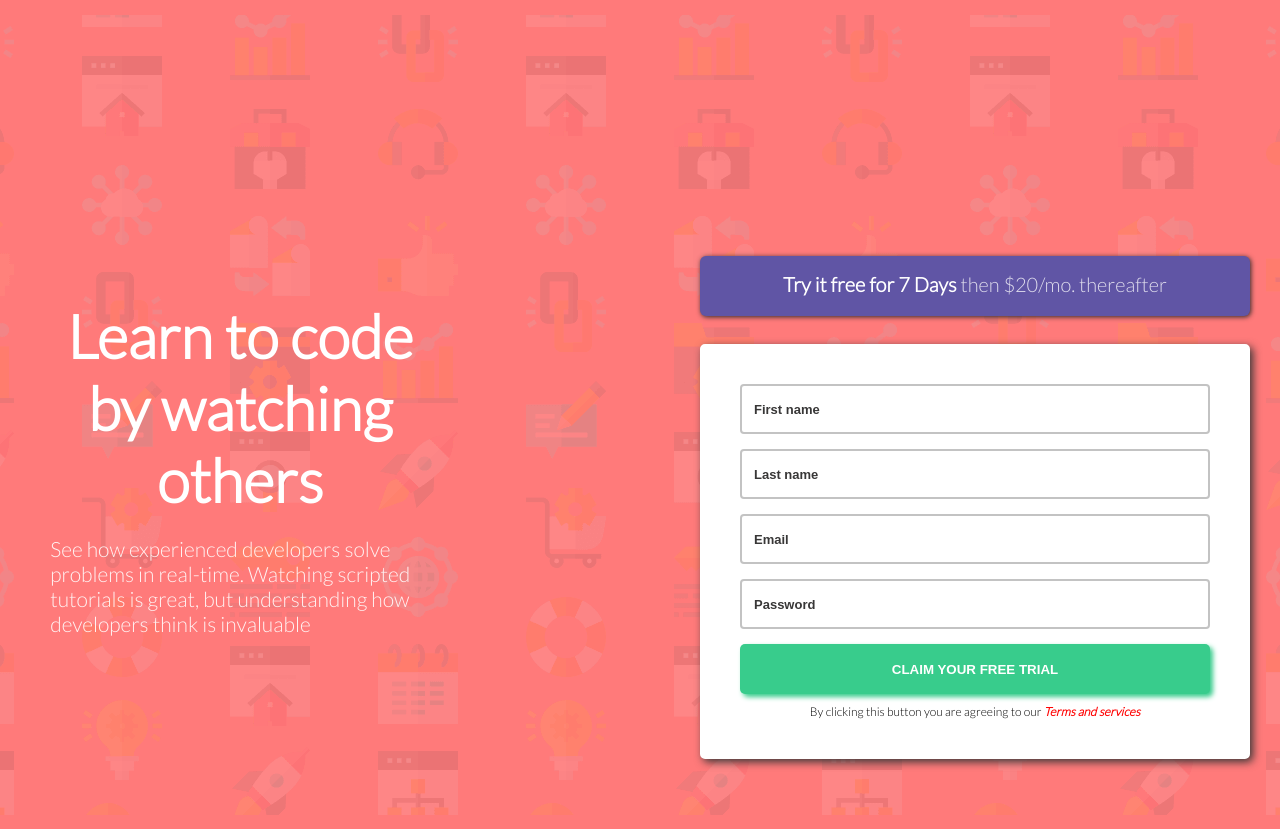
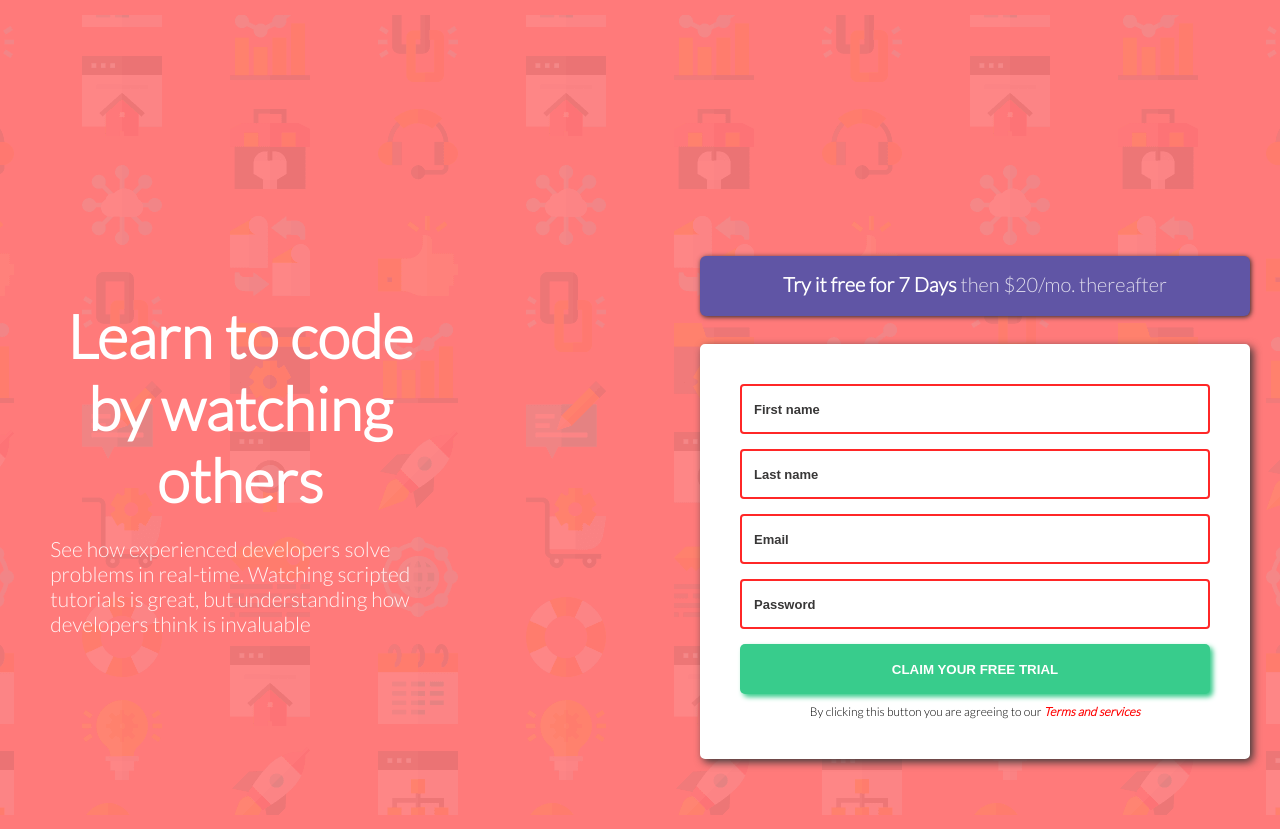
Before and after one commit to GeorgeFlood/sign-up, a plain HTML site: page index.html in a window 1280 px wide. Both pictures are taken after a click on the button "CLAIM YOUR FREE TRIAL". Drawn offline with Linux system fonts and the light colour scheme.

Commit message:
added js
border's change color depending if their fields are empty. nothing advanced like validation, however there's some interaction.

```diff
--- a/JS/app.js
+++ b/JS/app.js
@@ -0,0 +1,32 @@
+const fName = document.querySelector('#firstName');
+const lName = document.querySelector('#lastName');
+const email = document.querySelector('#email');
+const pass = document.querySelector('#password');
+const btn = document.querySelector('#btn');
+
+
+btn.addEventListener('click', () => {
+    if (fName.value === '') {
+        fName.classList.add("red");
+    } else {
+        fName.classList.add("green");
+    }
+    if (lName.value === '') {
+        lName.classList.add("red");
+    } else {
+        lName.classList.add("green");
+    }
+    if (email.value === '') {
+        email.classList.add("red");
+    } else {
+        email.classList.add("green");
+    }
+    if (pass.value === '') {
+        pass.classList.add("red");
+    } else {
+        pass.classList.add("green");
+    }
+});
+
+
+// there must be a more efficent way
--- a/css/style.css
+++ b/css/style.css
@@ -173,3 +173,11 @@ input:focus {
         height: 5rem;
     }
 }
+
+.red {
+    border: .2rem solid rgb(255, 39, 39)
+}
+
+.green {
+    border: .2rem solid rgb(60, 230, 60)
+}
--- a/index.html
+++ b/index.html
@@ -29,7 +29,7 @@
         <input type="email" id="email" placeholder="Email">
         <input type="password" id="password" name="password" placeholder="Password">
 
-        <button class='submitBtn'>CLAIM YOUR FREE TRIAL</button>
+        <button class='submitBtn' id='btn'>CLAIM YOUR FREE TRIAL</button>
         <p>By clicking this button you are agreeing to our <span class='redText'>Terms and services</span></p>
 
     </div>
```
Also changed, not shown: 1 other file.
